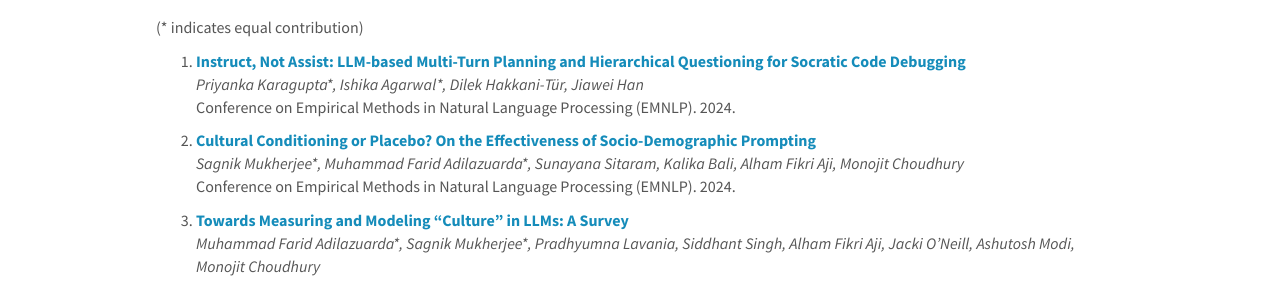
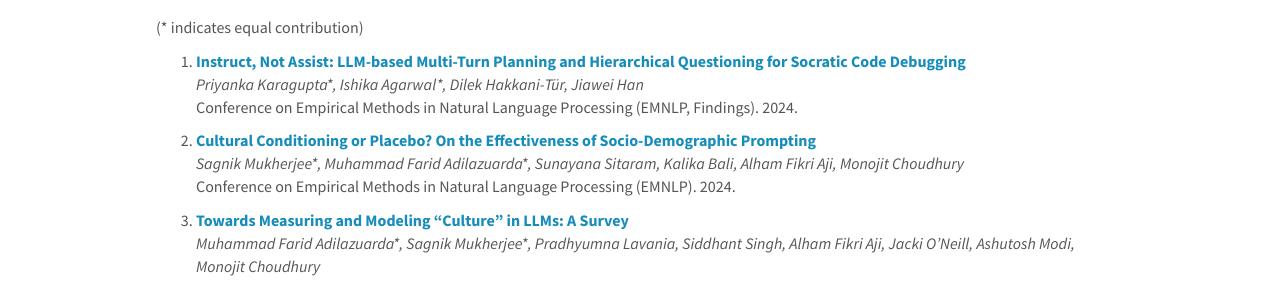
Before and after one commit to uiuc-conversational-ai-lab/uiuc-conversational-ai-lab.github.io, a Jekyll site: the page built from _pages/publications.md, in a window 1280 px wide and 970 px high. Shown: the part 132-413 px from the top of the window. Built offline with Jekyll 4.4.1, drawn with Linux system fonts in a browser that asks for light colours; nearby versions of some CDN libraries.

Commit message:
update pub

```diff
--- a/_data/publist.yml
+++ b/_data/publist.yml
@@ -4,7 +4,7 @@
   authors: Priyanka Karagupta&#42;, Ishika Agarwal&#42;, Dilek Hakkani-Tür, Jiawei Han
   link:
     url: https://arxiv.org/abs/2406.11709
-    display:  Conference on Empirical Methods in Natural Language Processing (EMNLP). 2024.
+    display:  Conference on Empirical Methods in Natural Language Processing (EMNLP, Findings). 2024.
   highlight: 1
 
 - title: "Cultural Conditioning or Placebo? On the Effectiveness of Socio-Demographic Prompting"
```
